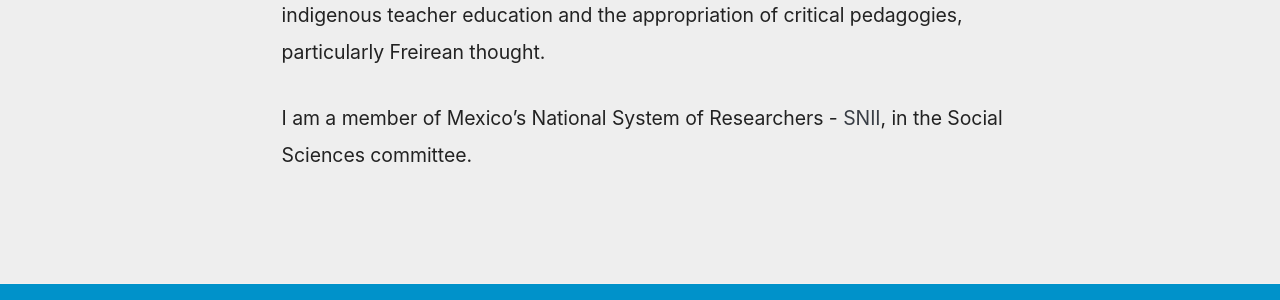
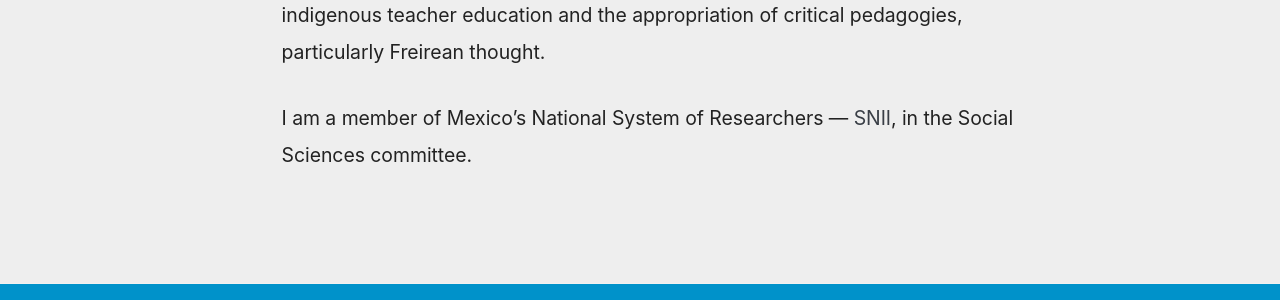
Before and after one commit to viniciuswohnrath/viniciuswohnrath.github.io, a Jekyll site: the page built from _pages/about.md, in a window 1280 px wide and 900 px high, scrolled down 758 px. Shown: the part 506-806 px from the top of the window. Built offline with Jekyll 4.4.1, drawn with Linux system fonts in a browser that asks for light colours; a script bundle is joined from its source files by our own code; library files that are not in the unit come from our copies.

```diff
--- a/_pages/about.md
+++ b/_pages/about.md
@@ -32,4 +32,4 @@ In Brazil, I investigated the institutionalization of rights in the post-dictato
 
 In Mexico, I conduct ethnographic research in Cherán K'eri, Michoacán, on indigenous teacher education and the appropriation of critical pedagogies, particularly Freirean thought.
 
-I am a member of Mexico's National System of Researchers - [SNII](https://es.wikipedia.org/wiki/Sistema_Nacional_de_Investigadoras_e_Investigadores_(M%C3%A9xico)), in the Social Sciences committee.
+I am a member of Mexico's National System of Researchers — [SNII](https://es.wikipedia.org/wiki/Sistema_Nacional_de_Investigadoras_e_Investigadores_(M%C3%A9xico)), in the Social Sciences committee.
```
